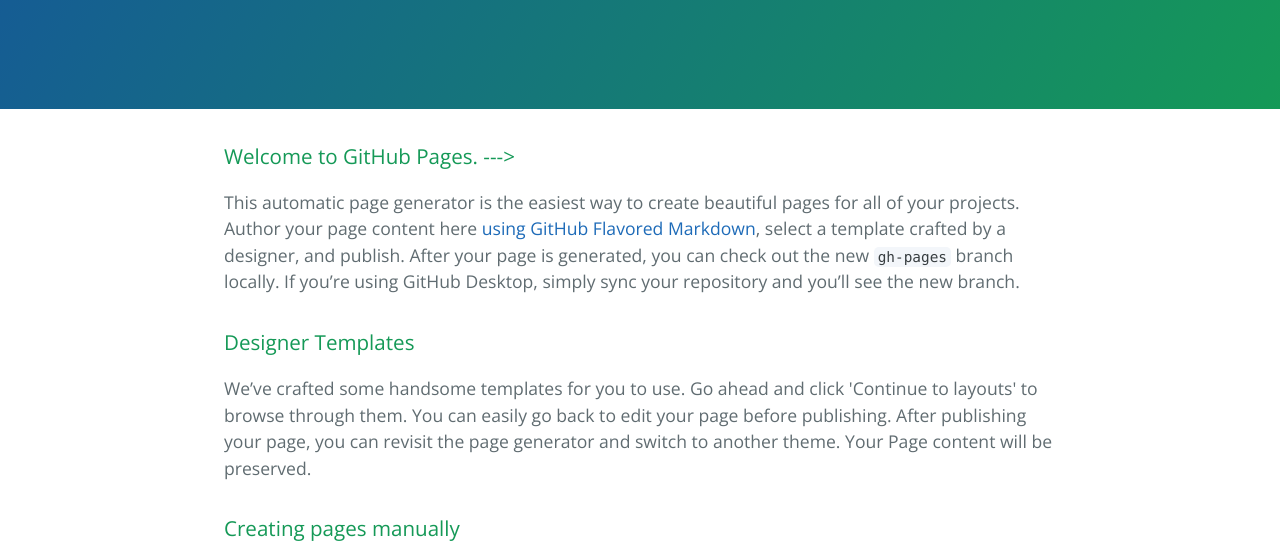
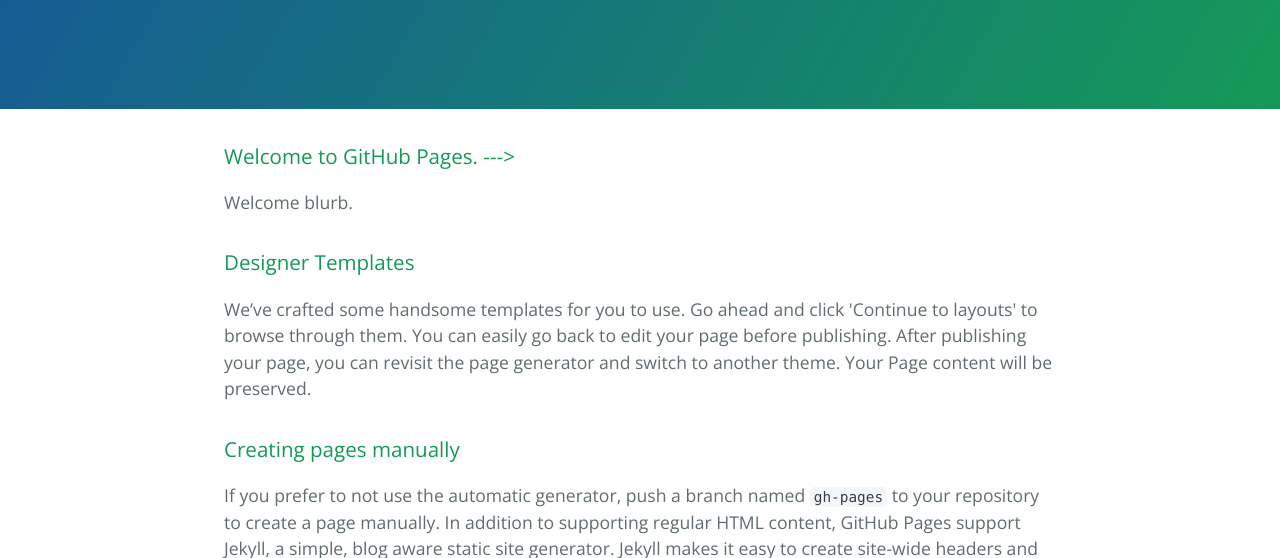
Before and after one commit to MikePapaWhisky/MikePapaWhisky.github.io, a plain HTML site: page index.html in a window 1280 px wide. Shown: the part 208-766 px from the top of the page. Drawn offline with nearby package versions, Linux system fonts and the light colour scheme.

Commit message:
Update index.html

```diff
--- a/index.html
+++ b/index.html
@@ -19,7 +19,7 @@
       <h3>
 <a id="Hello." class="anchor" href="#Hello." aria-hidden="true"><span aria-hidden="true" class="octicon octicon-link"></span></a>Welcome to GitHub Pages. ---&gt;</h3>
 
-<p>This automatic page generator is the easiest way to create beautiful pages for all of your projects. Author your page content here <a href="https://guides.github.com/features/mastering-markdown/">using GitHub Flavored Markdown</a>, select a template crafted by a designer, and publish. After your page is generated, you can check out the new <code>gh-pages</code> branch locally. If you’re using GitHub Desktop, simply sync your repository and you’ll see the new branch.</p>
+<p>Welcome blurb.</p>
 
 <h3>
 <a id="designer-templates" class="anchor" href="#designer-templates" aria-hidden="true"><span aria-hidden="true" class="octicon octicon-link"></span></a>Designer Templates</h3>
```
